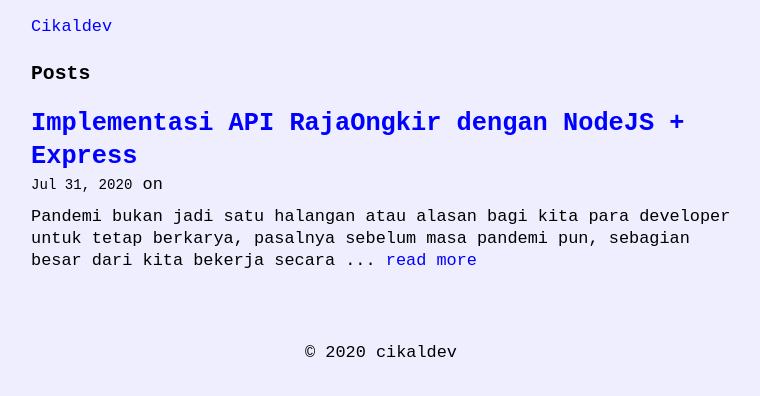
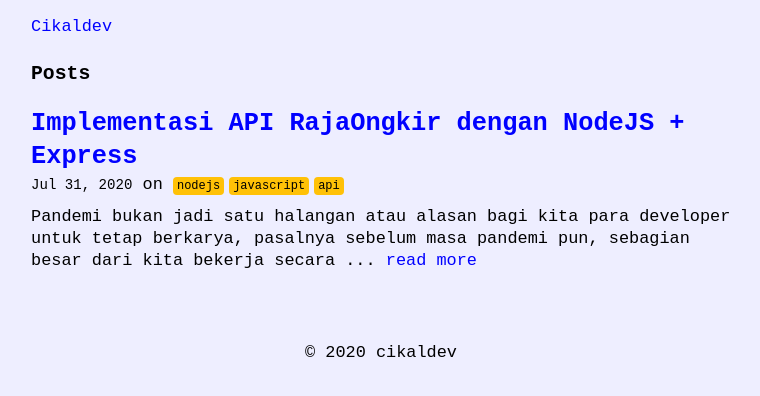
Before and after one commit to cikaldev/cikaldev.github.io, a Jekyll site: the page built from index.html, in a window 1280 px wide. Shown: the top 396 px of the page, without its empty margins (259-1019 px from the left). Built offline with Jekyll 4.4.1, drawn with Linux system fonts in a browser that asks for light colours; the list of posts is cut into pages by our own code.

Commit message:
update list posts

```diff
--- a/index.html
+++ b/index.html
@@ -7,7 +7,7 @@ layout: default
     {% for post in paginator.posts %}
       <li style="list-style-type: none;">
         <h2 style="margin-bottom: 0;"><a class="post-link" href="{{ post.url | prepend: site.baseurl }}">{{ post.title }}</a></h2>
-        <small>{{ post.date | date: "%b %-d, %Y" }}</small> on {% for cat in page.categories %}<span style="padding:2px 4px; border-radius: 4px; font-size: 12px; background-color: #ffc107; margin-right: 5px;">{{ cat }}</span>{% endfor %}
+        <small>{{ post.date | date: "%b %-d, %Y" }}</small> on {% for cat in post.categories %}<span style="padding:2px 4px; border-radius: 4px; font-size: 12px; background-color: #ffc107; margin-right: 5px;">{{ cat }}</span>{% endfor %}
         <p style="margin-top: 10px;">{{ post.excerpt | strip_html | strip_newlines | truncate: 170 }} <a href="{{ post.url | prepend: site.baseurl }}">read more</a></p>
       </li>
     {% endfor %}
```
